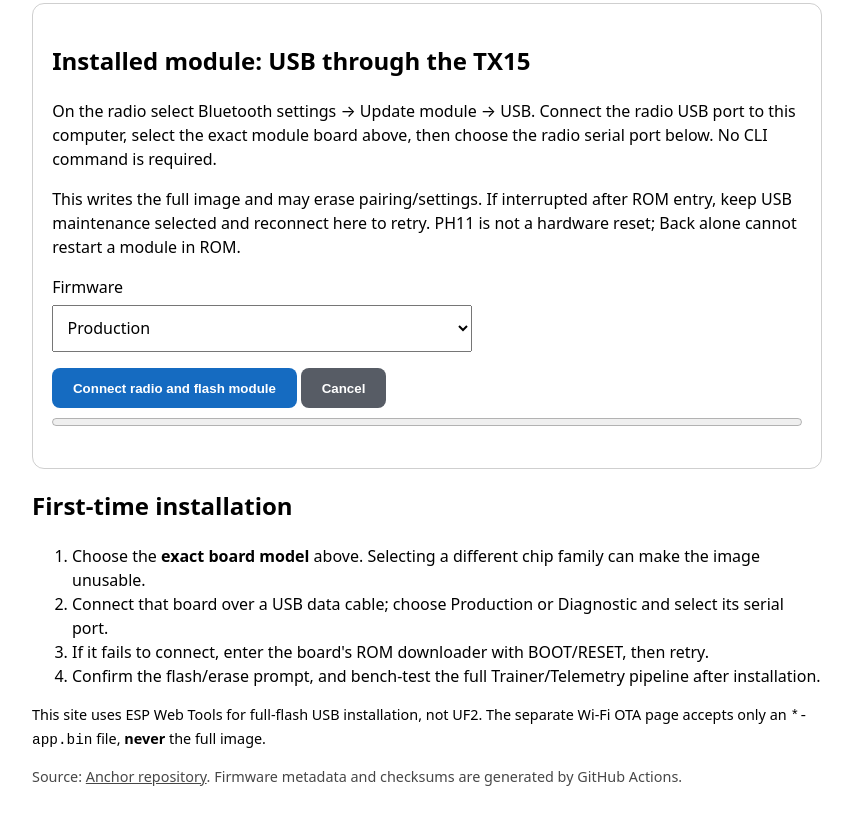
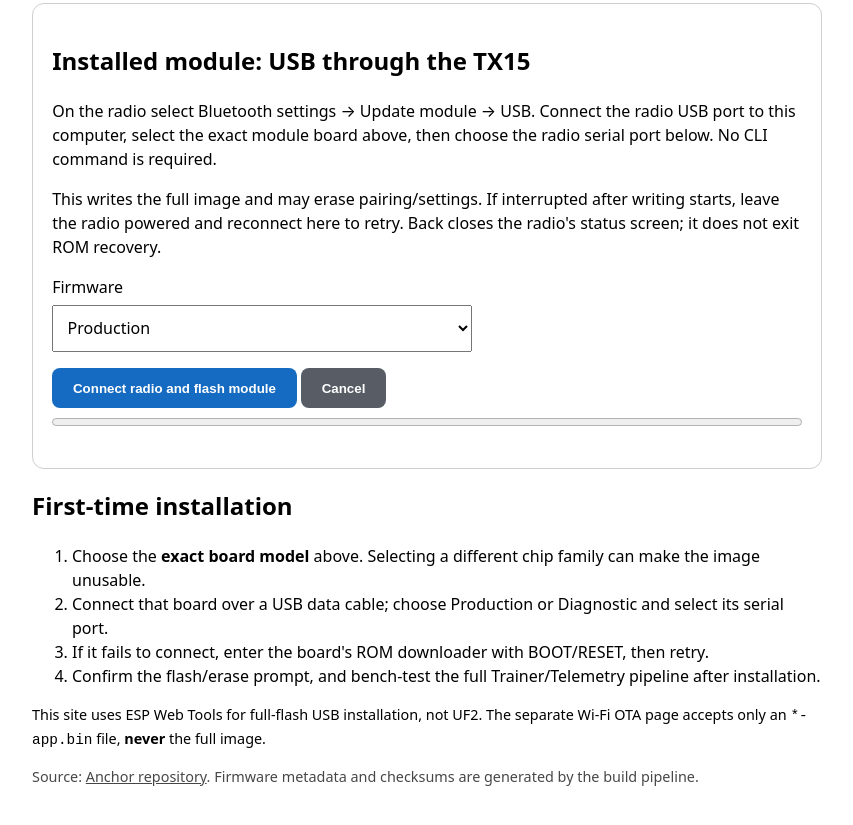
Before and after one commit to Doncuppjr/anchor, a plain HTML site: page installer/index.html in a window 1280 px wide. Shown: the part 1229-2054 px from the top of the page, without its empty margins (213-1066 px from the left). Drawn offline with Linux system fonts and the light colour scheme; no server answers.

Commit message:
docs(installer): explain radio bridge recovery and validation [skip ci]

```diff
--- a/installer/index.html
+++ b/installer/index.html
@@ -60,8 +60,8 @@
     Connect the radio USB port to this computer, select the exact module board
     above, then choose the radio serial port below. No CLI command is required.</p>
     <p>This writes the full image and may erase pairing/settings. If interrupted
-    after ROM entry, keep USB maintenance selected and reconnect here to retry.
-    PH11 is not a hardware reset; Back alone cannot restart a module in ROM.</p>
+    after writing starts, leave the radio powered and reconnect here to retry.
+    Back closes the radio's status screen; it does not exit ROM recovery.</p>
     <label for="uart-profile">Firmware</label>
     <select id="uart-profile"><option value="production">Production</option><option value="debug">Diagnostic</option></select>
     <button class="button" id="uart-update">Connect radio and flash module</button>
@@ -78,7 +78,7 @@
     <li>Confirm the flash/erase prompt, and bench-test the full Trainer/Telemetry pipeline after installation.</li>
   </ol>
   <p class="small">This site uses ESP Web Tools for full-flash USB installation, not UF2. The separate Wi-Fi OTA page accepts only an <code>*-app.bin</code> file, <strong>never</strong> the full image.</p>
-  <p class="small muted">Source: <a href="https://github.com/Doncuppjr/anchor">Anchor repository</a>. Firmware metadata and checksums are generated by GitHub Actions.</p>
+  <p class="small muted">Source: <a href="https://github.com/Doncuppjr/anchor">Anchor repository</a>. Firmware metadata and checksums are generated by the build pipeline.</p>
   <script>
     const select = document.querySelector('#board');
     const boardStatus = document.querySelector('#board-status');
```
Also changed, not shown: 1 other file.
